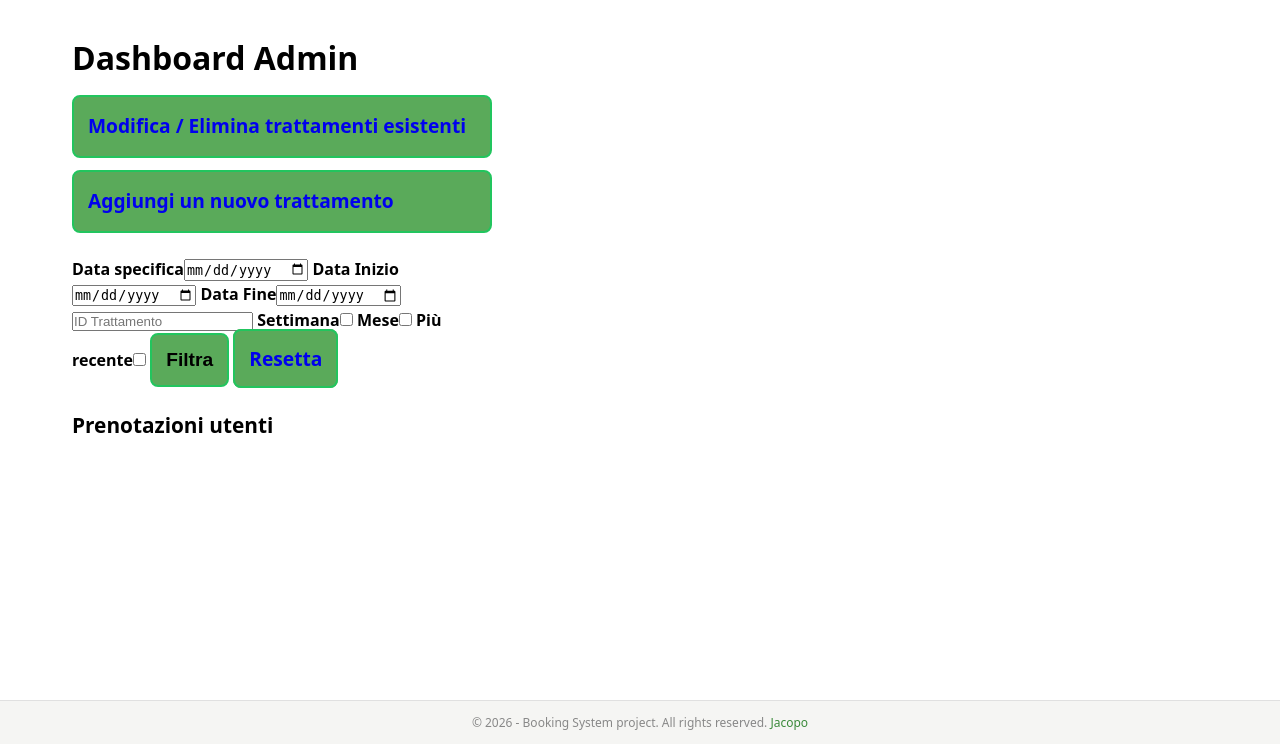
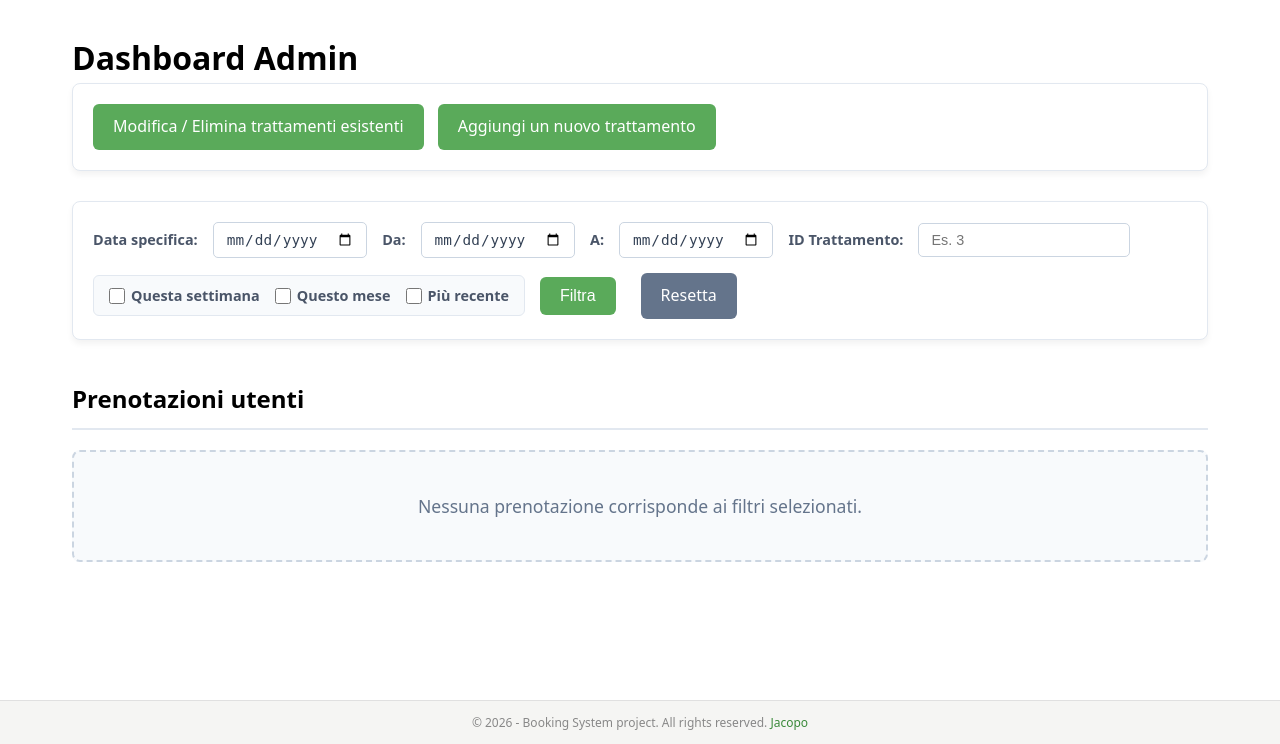
Before and after one commit to jacopo-nesti/booking-system, a Flask app: page /admin/dashboard in a window 1280 px wide. Shown: the part 56-800 px from the top of the page. Run offline with Flask 3, Linux system fonts and the light colour scheme; the visitor is signed in with stand-in values (Sample User, id 1); data comes from the database, SQL or seed files in the repository; data that the repository does not hold is empty; parts of the project's set-up code (start-up, migrations or seed data) failed here and were passed over.

Commit message:
fix admin filter and improve UI

```diff
--- a/app/routes.py
+++ b/app/routes.py
@@ -202,20 +202,20 @@ def dashboard_page():
 @admin_required
 def admin_dashboard():
     data_specifica = request.args.get('data_specifica')
-    questa_settimana = request.args.get('questa_settimana')
-    questo_mese = request.args.get('questo_mese')
     id_trattamento = request.args.get('id_trattamento')
-    piu_recente = request.args.get('piu_recente')
-
     data_inizio = request.args.get('data_inizio')
     data_fine = request.args.get('data_fine')
 
+    questa_settimana = request.args.get('questa_settimana') == '1'
+    questo_mese = request.args.get('questo_mese') == '1'
+    piu_recente = request.args.get('piu_recente') == '1'
+
     filters = {
         'order_by_specific_date': data_specifica if data_specifica else None,
-        'order_for_this_week': True if questa_settimana else None,
-        'order_for_this_month': True if questo_mese else None,
+        'order_for_this_week': questa_settimana,
+        'order_for_this_month': questo_mese,
         'filter_by_treatment': id_trattamento if id_trattamento else None,
-        'order_from_most_recent': True if piu_recente else None,
+        'order_from_most_recent': piu_recente,
         'order_from_range': [data_inizio, data_fine] if (data_inizio and data_fine) else None,
     }
 
@@ -280,7 +280,6 @@ def edit_treatment_page(treatment_id):
             price,
             category
         )
-        print("UPDATE FUNZIONA")
         return redirect(url_for("main.admin_treatments"))
 
 @main.route("/admin/treatments/delete/<int:treatment_id>", methods=["POST"])
--- a/app/services.py
+++ b/app/services.py
@@ -140,7 +140,7 @@ def get_available_slots(booking_date, treatment_id):
 
     return valid_slots
 
-
+# Funzione dell'admin per ordinamento/filtri delle prenotazioni
 def get_filtered_bookings(filters):
     query = """
         SELECT
@@ -160,32 +160,34 @@ def get_filtered_bookings(filters):
 
     params = []
 
-    # 1. Data specifica
+    # Data specifica
     if filters.get('order_by_specific_date'):
         query += " AND bookings.booking_date = ?"
         params.append(filters['order_by_specific_date'])
 
-    # 2. Questa settimana
-    if filters.get('order_for_this_week'):
-        query += " AND strftime('%Y-%W', bookings.booking_date) = strftime('%Y-%W', 'now')"
-
-    # 3. Questo mese
-    if filters.get('order_for_this_month'):
-        query += " AND strftime('%Y-%m', bookings.booking_date) = strftime('%Y-%m', 'now')"
-
-    # 4. Date range
-    if filters.get('order_from_range'):
+     # Date range
+    elif filters.get('order_from_range'):
         query += " AND bookings.booking_date BETWEEN ? AND ?"
         params.append(filters['order_from_range'][0])
         params.append(filters['order_from_range'][1])
 
-    # 5. Filtro per trattamento
+    # Questa settimana
+    elif filters.get('order_for_this_week'):
+        query += " AND strftime('%Y-%W', bookings.booking_date) = strftime('%Y-%W', 'now')"
+
+    # Questo mese
+    elif filters.get('order_for_this_month'):
+        query += " AND strftime('%Y-%m', bookings.booking_date) = strftime('%Y-%m', 'now')"
+
+    # Filtro per trattamento
     if filters.get('filter_by_treatment'):
         query += " AND bookings.treatment_id = ?"
         params.append(filters['filter_by_treatment'])
 
-    # 6. Ordinamento più recente
+    # Ordinamento più recente
     if filters.get('order_from_most_recent'):
-        query += " ORDER BY bookings.booking_date DESC"
+        query += " ORDER BY bookings.booking_date DESC, bookings.booking_time DESC"
+    else:
+        query += " ORDER BY bookings.booking_date ASC, bookings.booking_time ASC"
 
     return execute_query(query, params)
--- a/app/static/css/style.css
+++ b/app/static/css/style.css
@@ -658,53 +658,173 @@ body {
     color: #6b7280;
 }
 
-/* ADMIN PAGES */
 /* ADMIN DASHBOARD */
+/* CONTENITORI (Sezione CRUD e Sezione Filtri) */
 .admin-container {
-    display: flex;
-    flex-direction: column;
-    gap: 12px;
-    align-items: left;
-    padding: 12px 0px;
-    font-weight: 600;
-    max-width: 420px;
+    background-color: #ffffff;
+    border: 1px solid #e2e8f0;
+    border-radius: 8px;
+    padding: 20px;
+    margin-bottom: 30px;
+    box-shadow: 0 4px 6px rgba(0, 0, 0, 0.05);
 }
 
+/* Layout del Form dei Filtri */
+.admin-container form {
+    display: flex;
+    flex-wrap: wrap;
+    gap: 15px;
+    align-items: center;
+}
+
+/* Stile delle Label e degli Input */
+.admin-container label {
+    font-weight: 600;
+    font-size: 0.9rem;
+    color: #4a5568;
+}
+
+.admin-container input[type="date"],
+.admin-container input[type="number"] {
+    padding: 8px 12px;
+    border: 1px solid #cbd5e1;
+    border-radius: 5px;
+    font-size: 0.9rem;
+    color: #334155;
+    background-color: #fff;
+    transition: border-color 0.2s, box-shadow 0.2s;
+}
+
+.admin-container input:focus {
+    outline: none;
+    border-color: green;
+    box-shadow: 0 0 0 3px rgba(59, 130, 246, 0.15);
+}
+
+/* Gruppo delle Checkbox */
+.checkbox-group {
+    display: flex;
+    gap: 15px;
+    align-items: center;
+    background-color: #f8fafc;
+    padding: 8px 15px;
+    border-radius: 6px;
+    border: 1px solid #e2e8f0;
+}
+
+.checkbox-group label {
+    display: flex;
+    align-items: center;
+    gap: 6px;
+    cursor: pointer;
+    user-select: none;
+}
+
+.checkbox-group input[type="checkbox"] {
+    cursor: pointer;
+    width: 16px;
+    height: 16px;
+}
+
+/* BOTTONI */
 .admin-dashboard-btn {
-    font-size: 1.2rem;
-    font-weight: bold;
+    display: inline-block;
+    padding: 10px 20px;
     background-color: #5aaa5a;
-    padding: 14px;
-    border: 2px solid #22c55e;
-    border-radius: 8px;
-    color: none;
+    color: #ffffff;
+    text-decoration: none;
+    font-size: 1.0rem;
+    font-weight: 500;
+    border-radius: 6px;
+    border: none;
     cursor: pointer;
-    text-decoration: none;
+    transition: background-color 0.2s, transform 0.1s;
 }
 
 .admin-dashboard-btn:hover {
     background-color: green;
 }
 
+.admin-dashboard-btn:active {
+    transform: scale(0.98);
+}
+
+/* Variante per il tasto Resetta (Grigio) */
+.admin-dashboard-btn.btn-reset {
+    background-color: #64748b;
+}
+
+.admin-dashboard-btn.btn-reset:hover {
+    background-color: #475569;
+}
+
+/* Spaziatura specifica per i bottoni CRUD all'inizio */
+.admin-container .admin-dashboard-btn {
+    margin-right: 10px;
+}
+
+/* GRIGLIA E CARD DELLE PRENOTAZIONI */
 .dashboard-title-admin {
-    margin: 10px 0 15px 0;
-    font-size: 1.3rem;
+    margin-top: 40px;
+    border-bottom: 2px solid #e2e8f0;
+    padding-bottom: 10px;
 }
 
 .dashboard-grid-admin {
     display: grid;
-    grid-template-columns: repeat(auto-fit, minmax(280px, 1fr));
-    gap: 16px;
+    grid-template-columns: repeat(auto-fill, minmax(300px, 1fr));
+    gap: 20px;
+    margin-top: 20px;
 }
 
 .dashboard-card-admin {
-    background: #ffffff;
-    border-radius: 14px;
-    border: 2px solid #22c55e;
+    background-color: #ffffff;
+    border: 1px solid #e2e8f0;
+    border-radius: 8px;
     padding: 20px;
-    box-shadow: 0 4px 12px rgba(0, 0, 0, 0.08);
-    transition: transform 0.2s ease;
-    margin-bottom: 10px;
+    box-shadow: 0 4px 6px rgba(0, 0, 0, 0.02);
+    transition: transform 0.2s, box-shadow 0.2s;
+}
+
+.dashboard-card-admin:hover {
+    transform: translateY(-3px);
+    box-shadow: 0 10px 15px -3px rgba(0, 0, 0, 0.05);
+}
+
+.dashboard-card-admin p {
+    margin: 10px 0;
+    font-size: 1.0rem;
+    line-height: 1.5;
+    color: #4a5568;
+}
+
+.dashboard-card-admin strong {
+    color: #1a202c;
+    font-weight: 600;
+}
+
+/* Linee di divisione interne alla card */
+.dashboard-card-admin hr {
+    border: 0;
+    height: 1px;
+    background-color: #edf2f7;
+    margin: 15px 0;
+}
+
+/* STATO VUOTO (Nessun risultato) */
+.no-results {
+    grid-column: 1 / -1;
+    background-color: #f8fafc;
+    border: 2px dashed #cbd5e1;
+    border-radius: 8px;
+    padding: 40px;
+    text-align: center;
+}
+
+.no-results p {
+    color: #64748b;
+    font-size: 1.1rem;
+    margin: 0;
 }
 
 /* ADMIN CREATE TREATMENT */
@@ -729,12 +849,12 @@ body {
 
 .create-treatment-container p {
     margin-top: 25px;
-    font-size: 1.2rem;
+    font-size: 1.0rem;
     margin-bottom: 5px;
 }
 
 .create-treatment-container input {
-    font-size: 1.2rem;
+    font-size: 1.0rem;
     background-color: white;
     padding: 14px;
     border: 2px solid #22c55e;
@@ -746,7 +866,7 @@ body {
 }
 
 .btn-selection-create {
-    font-size: 1.2rem;
+    font-size: 1.0rem;
     margin-top: 20px;
     font-weight: bold;
     background-color: #5aaa5a;
@@ -798,7 +918,7 @@ body {
     color: blue;
     font-weight: 700;
     transition: 0.3s;
-    font-size: 1.1rem;
+    font-size: 1.0rem;
 }
 
 .treatment-card a:hover {
@@ -841,14 +961,14 @@ body {
 }
 
 .edit-treatment-card {
-    font-size: 1.2rem;
+    font-size: 1.0rem;
     display: flex;
     flex-direction: column;
     gap: 15px;
 }
 
 .edit-treatment-card input {
-    font-size: 1.2rem;
+    font-size: 1.0rem;
     background-color: white;
     padding: 14px;
     border: 2px solid #22c55e;
@@ -859,7 +979,7 @@ body {
 }
 
 .edit-treatment-card button {
-    font-size: 1.2rem;
+    font-size: 1.0rem;
     margin-top: 20px;
     font-weight: bold;
     background-color: #a5e1a5;
--- a/app/templates/admin_dashboard.html
+++ b/app/templates/admin_dashboard.html
@@ -23,19 +23,37 @@
 <div class="admin-container">
     <form action="{{ url_for('main.admin_dashboard') }}" method="GET">
 
-        <label>Data specifica</label><input type="date" name="data_specifica" value="{{ request.args.get('data_specifica', '') }}">
+        <label for="data_specifica">Data specifica:</label>
+        <input type="date" id="data_specifica" name="data_specifica" value="{{ request.args.get('data_specifica', '')}}">
 
-        <label>Data Inizio</label><input type="date" name="data_inizio" value="{{ request.args.get('data_inizio', '') }}">
-        <label>Data Fine</label><input type="date" name="data_fine" value="{{ request.args.get('data_fine', '') }}">
+        <label for="data_inizio">Da:</label>
+        <input type="date" id="data_inizio" name="data_inizio" value="{{ request.args.get('data_inizio', '') }}">
 
-        <input type="number" name="id_trattamento" placeholder="ID Trattamento" value="{{ request.args.get('id_trattamento', '') }}">
+        <label for="data_fine">A:</label>
+        <input type="date" id="data_fine" name="data_fine" value="{{ request.args.get('data_fine', '') }}">
 
-        <label>Settimana</label><input type="checkbox" name="questa_settimana" value="1" {% if request.args.get('questa_settimana') %}checked{% endif %}>
-        <label>Mese</label><input type="checkbox" name="questo_mese" value="1" {% if request.args.get('questo_mese') %}checked{% endif %}>
-        <label>Più recente</label><input type="checkbox" name="piu_recente" value="1" {% if request.args.get('piu_recente') %}checked{% endif %}>
+        <label for="id_trattamento">ID Trattamento:</label>
+        <input type="number" id="id_trattamento" name="id_trattamento" placeholder="Es. 3" value="{{ request.args.get('id_trattamento', '') }}">
+
+        <div class="checkbox-group">
+            <label>
+                <input type="checkbox" name="questa_settimana" value="1" {% if request.args.get('questa_settimana') == '1' %}checked{% endif %}>
+                Questa settimana
+            </label>
+
+            <label>
+                <input type="checkbox" name="questo_mese" value="1" {% if request.args.get('questo_mese') == '1' %}checked{% endif %}>
+                Questo mese
+            </label>
+
+            <label>
+                <input type="checkbox" name="piu_recente" value="1" {% if request.args.get('piu_recente') == '1' %}checked{% endif %}>
+                Più recente
+            </label>
+        </div>
 
         <button type="submit" class="admin-dashboard-btn">Filtra</button>
-        <a href="{{ url_for('main.admin_dashboard') }}" class="admin-dashboard-btn">Resetta</a>
+        <a href="{{ url_for('main.admin_dashboard') }}" class="admin-dashboard-btn btn-reset">Resetta</a>
     </form>
 </div>
 
@@ -59,6 +77,12 @@
 
         </div>
 
+    {% else %}
+
+        <div class="no-results">
+            <p>Nessuna prenotazione corrisponde ai filtri selezionati.</p>
+        </div>
+
     {% endfor %}
 
 </div>
```
Also changed, not shown: README.md.
